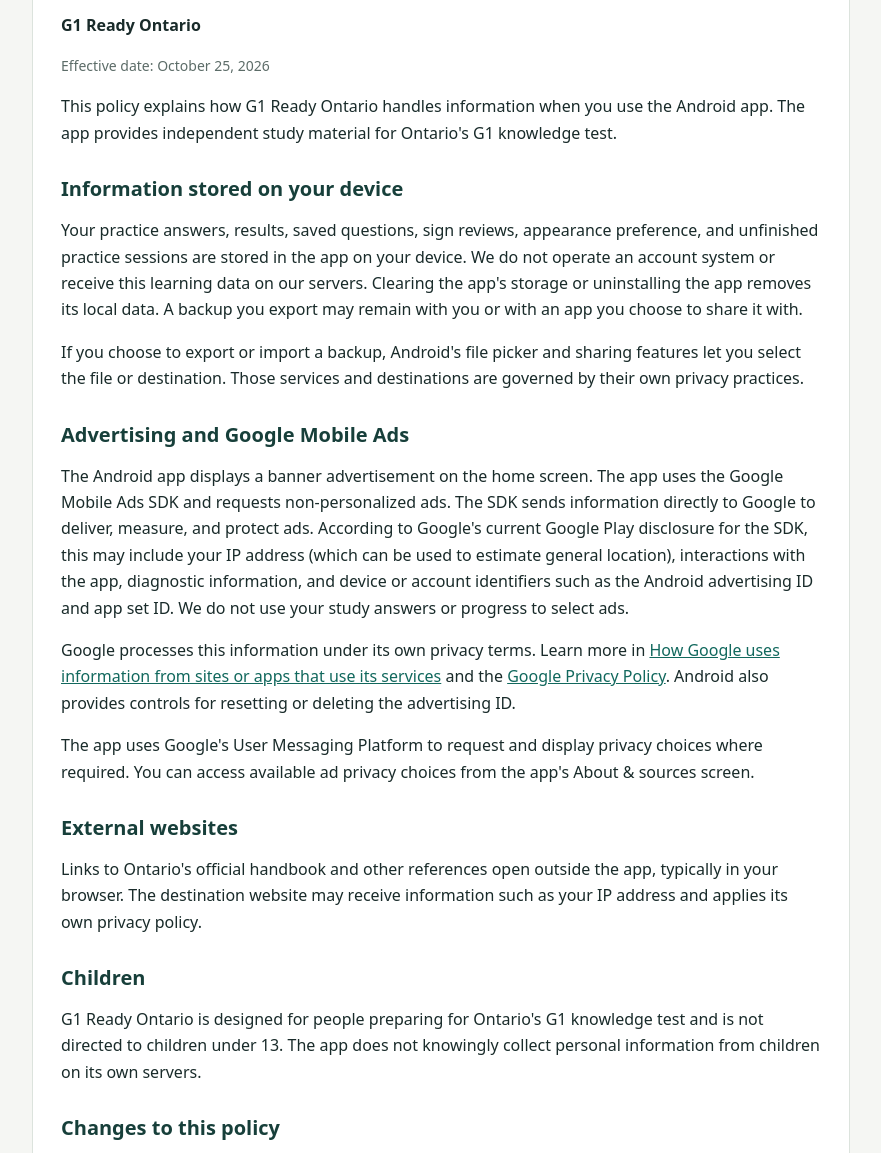
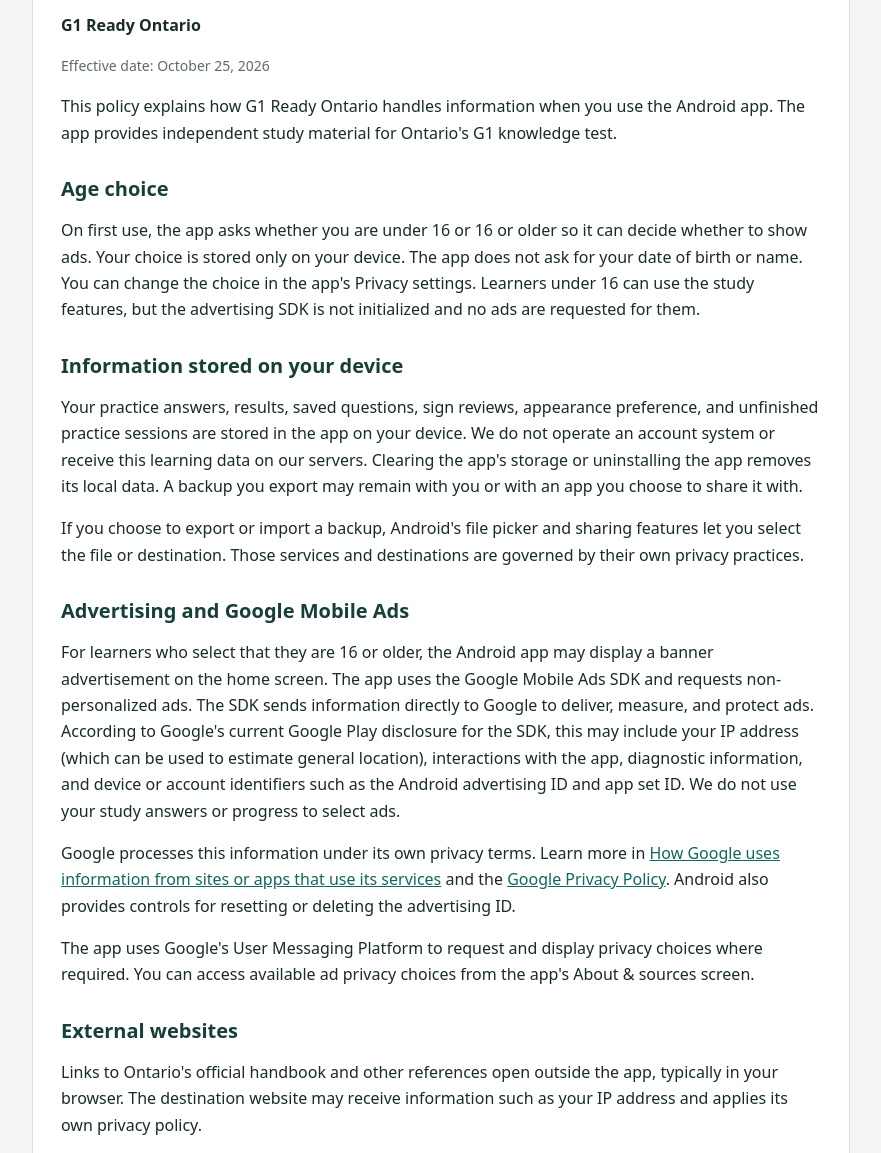
Before and after one commit to GnMohareb/g1-ready-ontario-privacy, a plain HTML site: page index.html in a window 1280 px wide. Shown: the part 115-1268 px from the top of the page, without its empty margins (199-1080 px from the left). Drawn offline with Linux system fonts and the light colour scheme.

Commit message:
Update age-choice and advertising disclosures

```diff
--- a/index.html
+++ b/index.html
@@ -26,12 +26,15 @@
 
       <p>This policy explains how G1 Ready Ontario handles information when you use the Android app. The app provides independent study material for Ontario's G1 knowledge test.</p>
 
+      <h2>Age choice</h2>
+      <p>On first use, the app asks whether you are under 16 or 16 or older so it can decide whether to show ads. Your choice is stored only on your device. The app does not ask for your date of birth or name. You can change the choice in the app's Privacy settings. Learners under 16 can use the study features, but the advertising SDK is not initialized and no ads are requested for them.</p>
+
       <h2>Information stored on your device</h2>
       <p>Your practice answers, results, saved questions, sign reviews, appearance preference, and unfinished practice sessions are stored in the app on your device. We do not operate an account system or receive this learning data on our servers. Clearing the app's storage or uninstalling the app removes its local data. A backup you export may remain with you or with an app you choose to share it with.</p>
       <p>If you choose to export or import a backup, Android's file picker and sharing features let you select the file or destination. Those services and destinations are governed by their own privacy practices.</p>
 
       <h2>Advertising and Google Mobile Ads</h2>
-      <p>The Android app displays a banner advertisement on the home screen. The app uses the Google Mobile Ads SDK and requests non-personalized ads. The SDK sends information directly to Google to deliver, measure, and protect ads. According to Google's current Google Play disclosure for the SDK, this may include your IP address (which can be used to estimate general location), interactions with the app, diagnostic information, and device or account identifiers such as the Android advertising ID and app set ID. We do not use your study answers or progress to select ads.</p>
+      <p>For learners who select that they are 16 or older, the Android app may display a banner advertisement on the home screen. The app uses the Google Mobile Ads SDK and requests non-personalized ads. The SDK sends information directly to Google to deliver, measure, and protect ads. According to Google's current Google Play disclosure for the SDK, this may include your IP address (which can be used to estimate general location), interactions with the app, diagnostic information, and device or account identifiers such as the Android advertising ID and app set ID. We do not use your study answers or progress to select ads.</p>
       <p>Google processes this information under its own privacy terms. Learn more in <a href="https://policies.google.com/technologies/ads">How Google uses information from sites or apps that use its services</a> and the <a href="https://policies.google.com/privacy">Google Privacy Policy</a>. Android also provides controls for resetting or deleting the advertising ID.</p>
       <p>The app uses Google's User Messaging Platform to request and display privacy choices where required. You can access available ad privacy choices from the app's About &amp; sources screen.</p>
 
@@ -39,7 +42,7 @@
       <p>Links to Ontario's official handbook and other references open outside the app, typically in your browser. The destination website may receive information such as your IP address and applies its own privacy policy.</p>
 
       <h2>Children</h2>
-      <p>G1 Ready Ontario is designed for people preparing for Ontario's G1 knowledge test and is not directed to children under 13. The app does not knowingly collect personal information from children on its own servers.</p>
+      <p>G1 Ready Ontario is designed for learners aged 13 and older who are preparing for Ontario's G1 knowledge test, including people studying before they become eligible to apply. Ontario's minimum age to apply for a G1 is 16. The app is not directed to children under 13 and does not knowingly collect personal information from children on its own servers. The age choice is stored on the device as described above; advertising is disabled for learners who choose under 16.</p>
 
       <h2>Changes to this policy</h2>
       <p>We may update this policy when the app's features or data practices change. The effective date above will be revised when that happens.</p>
```
